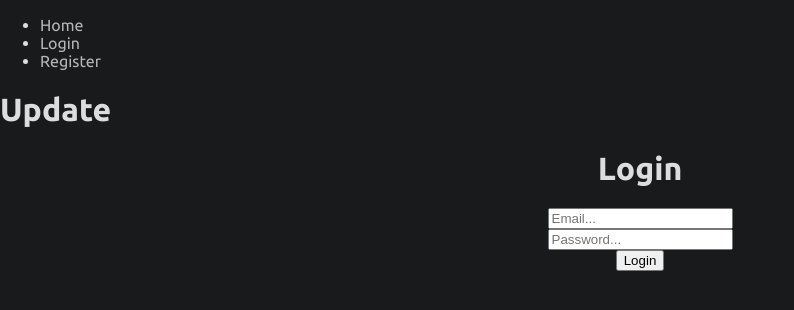
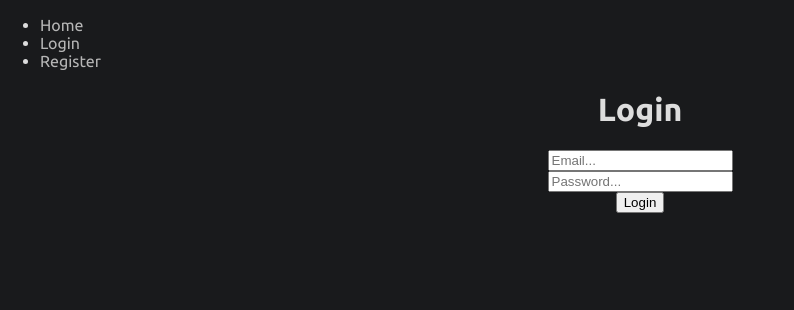
Before and after one commit to Fableverse/fableverse-frontend, a React (Create React App) app in the folder frontend/: page /login in a window 1280 px wide. Shown: the top 310 px of the page, without its empty margins (0-794 px from the left). Built offline with nearby package versions, Linux system fonts and the light colour scheme; no server answers.

Commit message:
Word fix

```diff
--- a/frontend/src/components/pages/public/login/login.js
+++ b/frontend/src/components/pages/public/login/login.js
@@ -9,7 +9,6 @@ function Login ({ login, isLoading }) {
 
   return (
     <div>
-      <h1>Update</h1>
       {isLoading ? (
         ''
       ) : (
```
